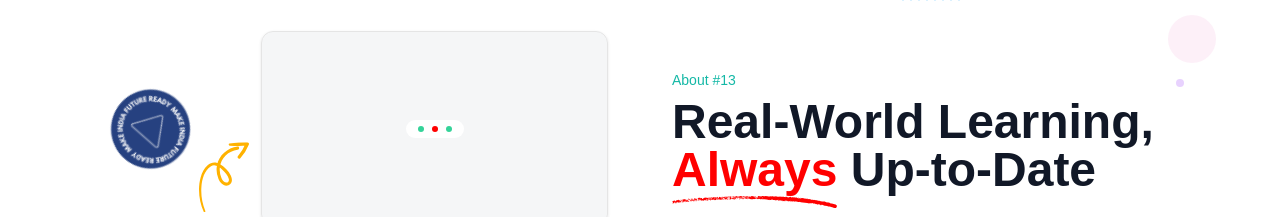
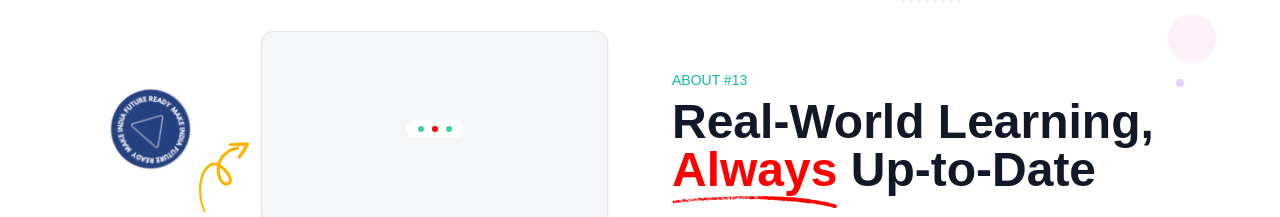
Before and after one commit to bhupeshchoudhary/hash13FrontEnd, a Next.js app: page / in a window 1280 px wide. Shown: the part 623-840 px from the top of the page. Built offline with nearby package versions, Linux system fonts and the light colour scheme.

Commit message:
update courase

```diff
--- a/src/components/customComponents/landingPage/About.tsx
+++ b/src/components/customComponents/landingPage/About.tsx
@@ -108,7 +108,7 @@ const About = () => {
           {/* Right Side - Content */}
           <div className="space-y-8">
             <div>
-              <p className="text-teal-500 text-sm font-medium mb-2">About #13</p>
+              <p className="text-teal-500 text-sm font-medium mb-2">ABOUT #13</p>
               <h1 className="text-4xl md:text-5xl font-bold text-gray-900 leading-tight mb-6">
                Real-World Learning,<br />
 
--- a/src/components/customComponents/landingPage/CoreFeature.tsx
+++ b/src/components/customComponents/landingPage/CoreFeature.tsx
@@ -42,7 +42,7 @@ const CoreFeature = () => {
       <div className="max-w-6xl mx-auto px-4 py-10">
         {/* Header */}
         <div className="text-center mb-10">
-          <p className="text-teal-500 text-sm font-medium tracking-wide mb">Core Features</p>
+          <p className="text-teal-500 text-sm font-medium tracking-wide mb">CORE FEATURES</p>
           <h1 className="text-3xl font-bold">
           Why <span className="text-[#ff0000] relative">
             Choose
```
